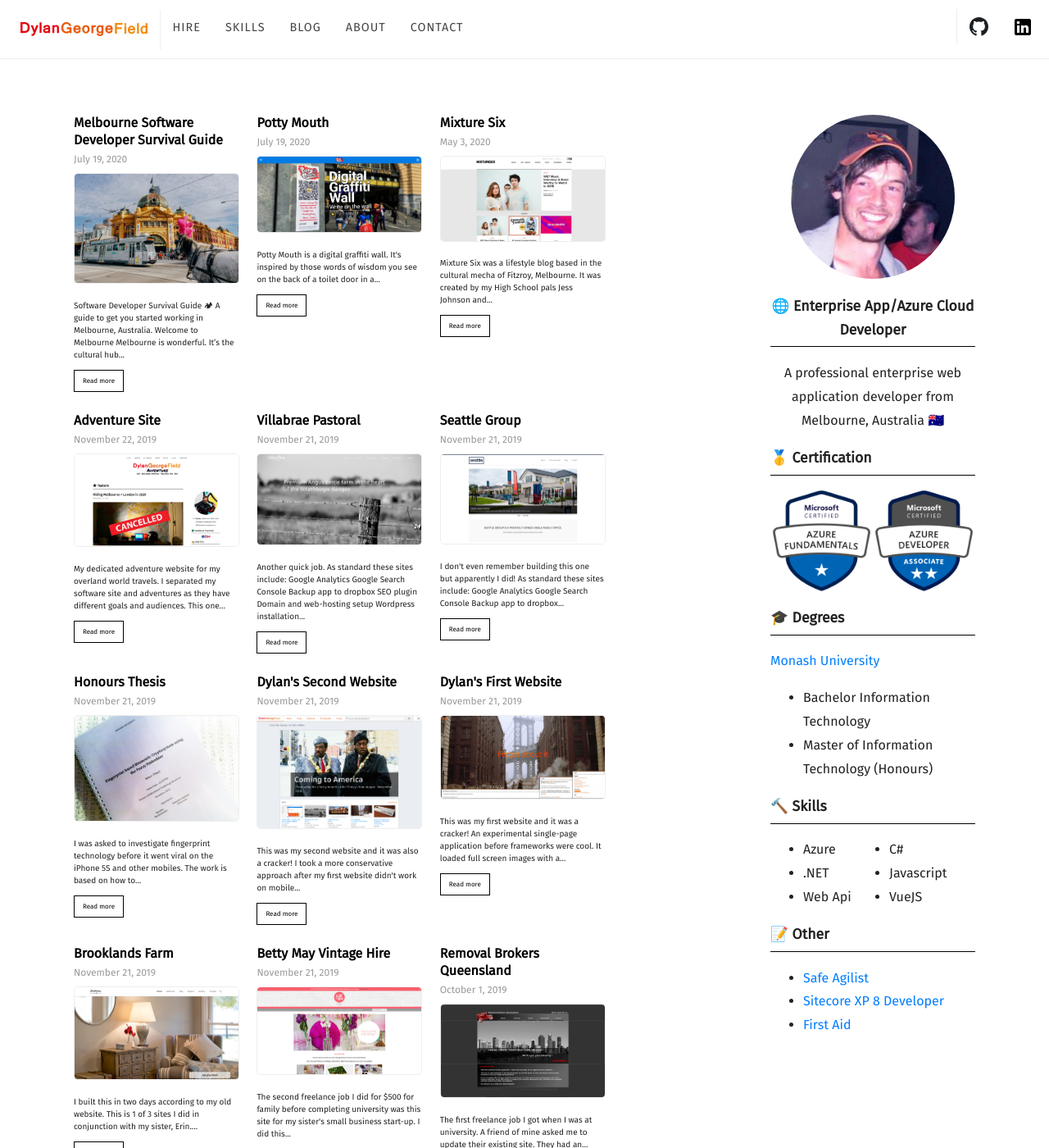
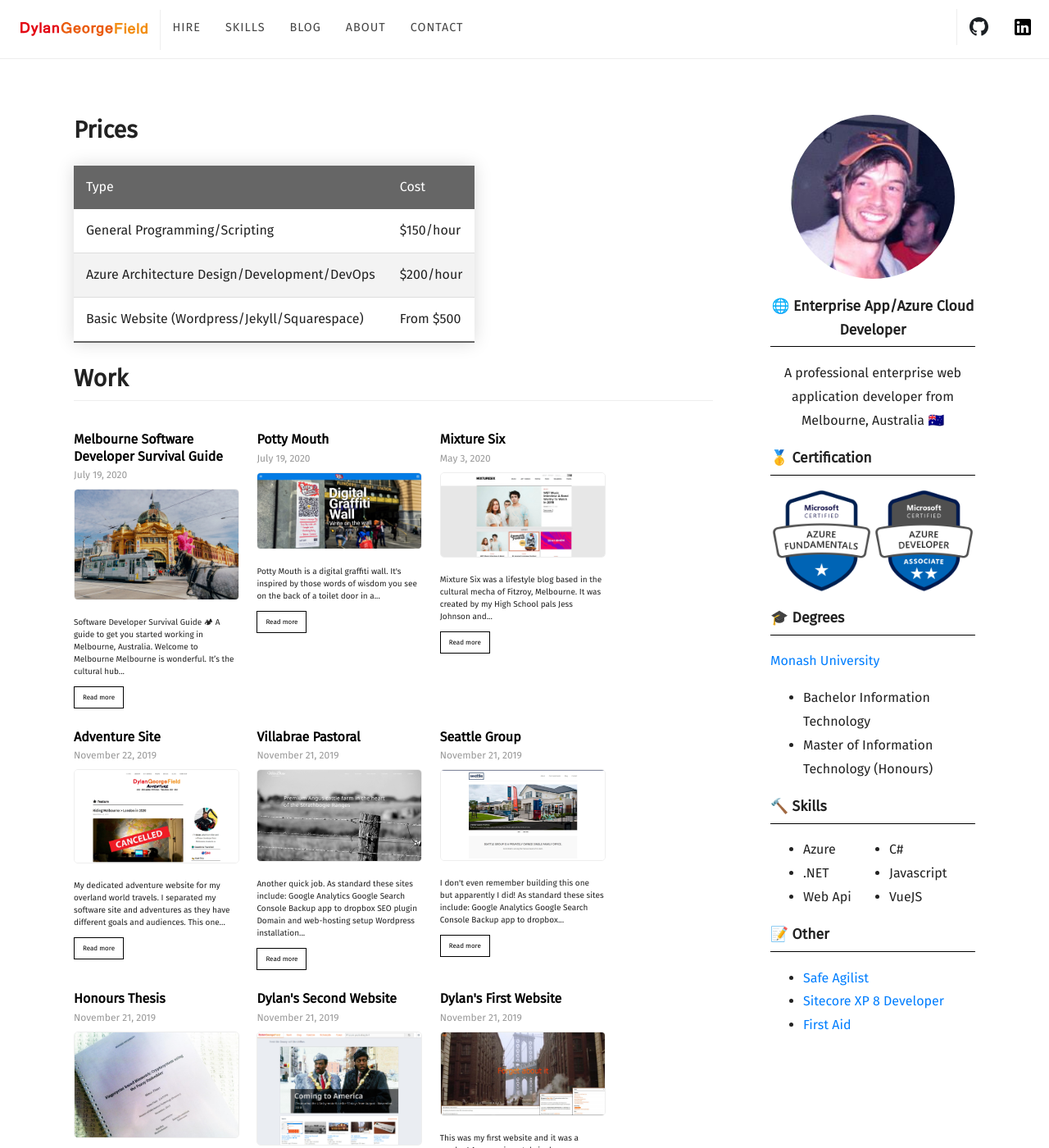
Before and after one commit to Dylan-George-Field/software.georgefield.com.au, a Jekyll site: the page built from index.html, in a window 1280 px wide and 1400 px high. Shown: the whole window at 82% size. Built offline with Jekyll 4.4.1, drawn with Linux system fonts in a browser that asks for light colours; some web fonts are replaced; the list of posts is cut into pages by our own code.

Commit message:
Add pricing table

```diff
--- a/_sass/elements.scss
+++ b/_sass/elements.scss
@@ -80,3 +80,33 @@
 		margin-right: 10px;
 	}
 }
+
+// -------- Table Styles -------- //
+table {
+    border-collapse: collapse;
+    margin: 25px 0;
+    min-width: 400px;
+    box-shadow: 0 0 20px rgba(0, 0, 0, 0.15);
+}
+
+thead tr {
+    background-color: #666;
+    color: #ffffff;
+    text-align: left;
+}
+
+th, td {
+    padding: 12px 15px;
+}
+
+tbody tr {
+    border-bottom: 1px solid #dddddd;
+}
+
+tbody tr:nth-of-type(even) {
+    background-color: #f3f3f3;
+}
+
+tbody tr:last-of-type {
+    border-bottom: 2px solid #666;
+}
--- a/index.html
+++ b/index.html
@@ -2,8 +2,31 @@
 title: Home
 ---
 <div class="home">
+	<div class="banner">
+		<h1>Prices</h1>
+		<table>
+			<thead>
+				<tr>
+					<td>Type</td><td>Cost</td>
+				</tr>
+			</thead>
+			<tbody>
+				<tr>
+					<td>General Programming/Scripting</td><td>$150/hour</td>
+				</tr>
+				<tr>
+					<td>Azure Architecture Design/Development/DevOps</td><td>$200/hour</td>
+				</tr>
+				<tr>
+					<td>Basic Website (Wordpress/Jekyll/Squarespace)</td><td>From $500</td>
+				</tr>
+			</tbody>
+		</table>
+	</div>
 	<div class="blog section">
-
+		<h1>Work</h1>
+		<hr>
+		<br />
 		<section class="posts">
 			{% for post in paginator.posts %}
 				{% if post.categories contains "Feature" %}
```
